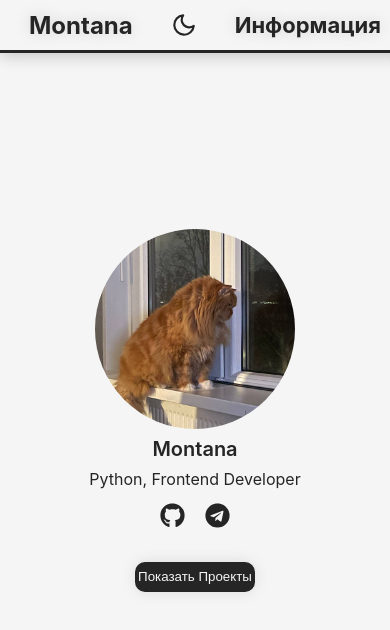
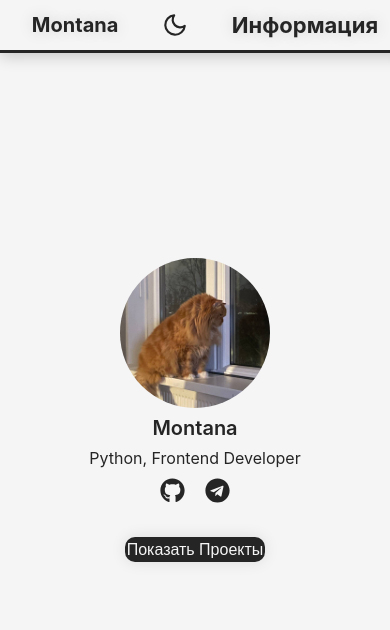
Before and after one commit to montanaaq/profile-website, a React (Create React App) app: page / in a window 390 px wide. Shown: the top 630 px of the page. Built offline with nearby package versions, Linux system fonts and the light colour scheme.

Commit message:
adaptive design

```diff
--- a/src/index.css
+++ b/src/index.css
@@ -45,8 +45,6 @@ body {
   padding-left: 10px;
   padding-right: 10px;
 }
-
-
 .main {
   position: relative;
   min-height: calc(100vh - var(--header-height) - var(--footer-height));
@@ -100,12 +98,8 @@ body {
   background-color: var(--dark-mode-bg);
   color: var(--dark-mode-text);
   border: none;
-  /* padding-left: 10px;
-  padding-right: 10px;
-  padding-top: 3px; */
   cursor: pointer;
   outline: none;
-  /* margin-left: 350px; */
 }
 .toggle-dark-mode:hover {
   opacity: .8;
@@ -191,3 +185,30 @@ body {
   display: flex;
   width: max-content;
 }
+
+
+ @media (max-width: 768px) {
+  .name {
+     font-size: 20px;
+  }
+
+  .image {
+     width: 150px;
+     height: 150px;
+  }
+
+  .social-links, .projects-list {
+     padding-top: 10px;
+  }
+
+  .show-button {
+     height: 25px;
+     padding: 2px;
+     font-size: 16px;
+  }
+
+  .project {
+     font-size: 18px;
+     padding: 8px 0;
+  }
+ }
```
